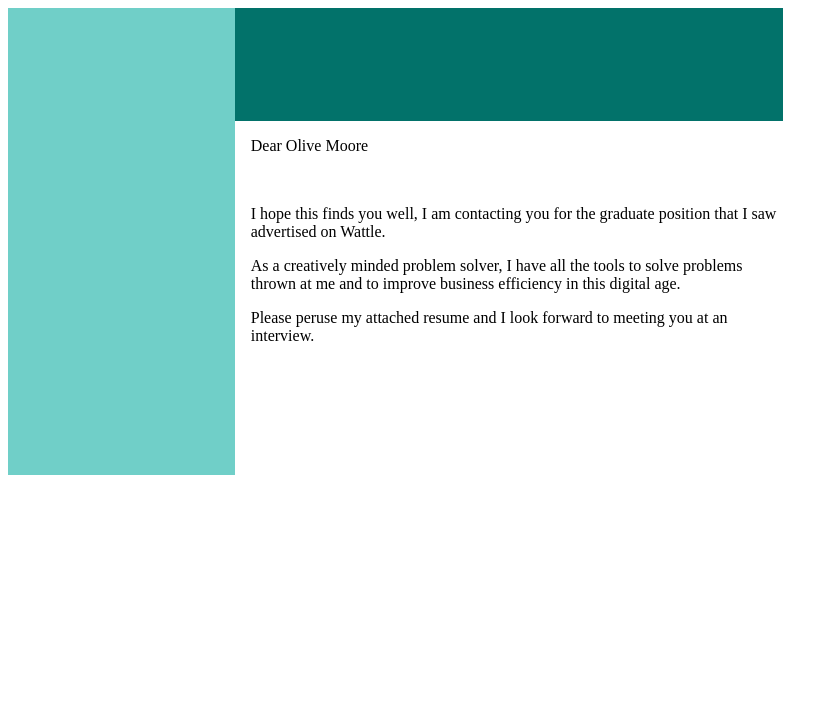
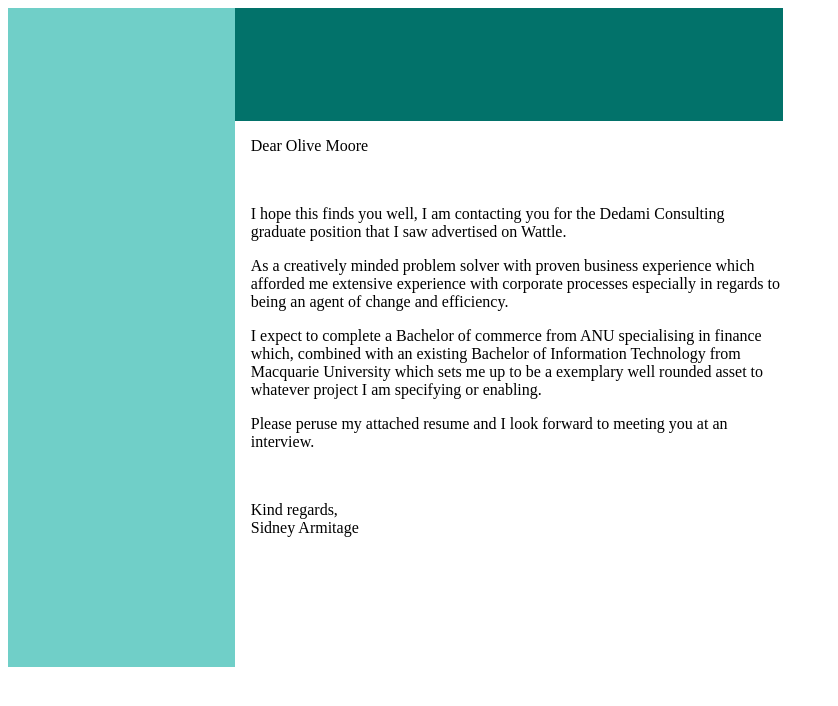
Before and after one commit to SidneyArmitage/staticPages, a website built with Parcel: page coverLetter/index.html in a window 1280 px wide. Shown: the whole page, without its empty margins (0-838 px from the left). Built offline with nearby package versions, Linux system fonts and the light colour scheme.

Commit message:
small changes

```diff
--- a/coverLetter/index.html
+++ b/coverLetter/index.html
@@ -19,13 +19,22 @@
     <p>Dear Olive Moore</p>
     <br>
     <p>
-      I hope this finds you well, I am contacting you for the graduate position that I saw advertised on Wattle.
+      I hope this finds you well, I am contacting you for the Dedami Consulting graduate position that I saw advertised on Wattle.
     </p>
     <p>
-      As a creatively minded problem solver, I have all the tools to solve problems thrown at me and to improve business efficiency in this digital age.
+      As a creatively minded problem solver with proven business experience which afforded me extensive experience with corporate processes especially in regards to being an agent of change and efficiency.
     </p>
     <p>
-        Please peruse my attached resume and I look forward to meeting you at an interview.
+      I expect to complete a Bachelor of commerce from ANU specialising in finance which, combined with an existing Bachelor of Information Technology from Macquarie University which sets me up to be a exemplary well rounded asset to whatever project I am specifying or enabling.
+    </p>
+    <p>
+      Please peruse my attached resume and I look forward to meeting you at an interview.
+    </p>
+    <br>
+    <p>
+      Kind regards,
+      <br>
+      Sidney Armitage
     </p>
   </div>
 </body>
```
Also changed, not shown: resume/index.html (+1 -5 lines).
